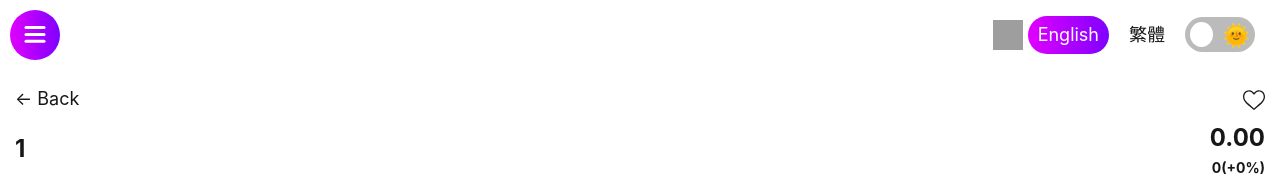
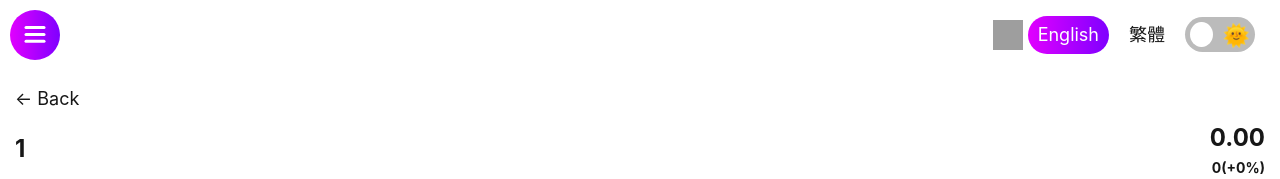
Before and after one commit to tchmhkg/nextjs-stock, a Next.js app: page /1/market/1 in a window 1280 px wide. Shown: the top 179 px of the page. Built offline with nearby package versions, Linux system fonts and the light colour scheme; no server answers; grey boxes are pictures that could not be loaded.

Commit message:
remove bookmark

```diff
--- a/pages/[lang]/market/[symbol].js
+++ b/pages/[lang]/market/[symbol].js
@@ -12,7 +12,7 @@ import { BlockSkeleton } from '~/components/ui/skeleton';
 
 const LatestPrice = dynamic(import('~/components/market/latest-price'));
 const NewsContainer = dynamic(import('~/components/market/news-container'));
-const Bookmark = dynamic(import('~/components/market/bookmark'));
+// const Bookmark = dynamic(import('~/components/market/bookmark'));
 // const Charts = dynamic(import('~/components/market/charts'));
 
 const Title = styled.div`
@@ -108,7 +108,7 @@ const Stock = ({ symbol, data = [] }) => {
       </Head>
       <StickyWrapper layout layoutId={symbol}>
         <LatestPrice data={{lastPrice, closePrice}} symbol={symbol} isDelayed={data?.quoteSourceName === 'Delayed Quote'}/>
-        <Bookmark symbol={symbol} />
+        {/* <Bookmark symbol={symbol} /> */}
       </StickyWrapper>
 
       <CompanyDesc description={desc} />
```
